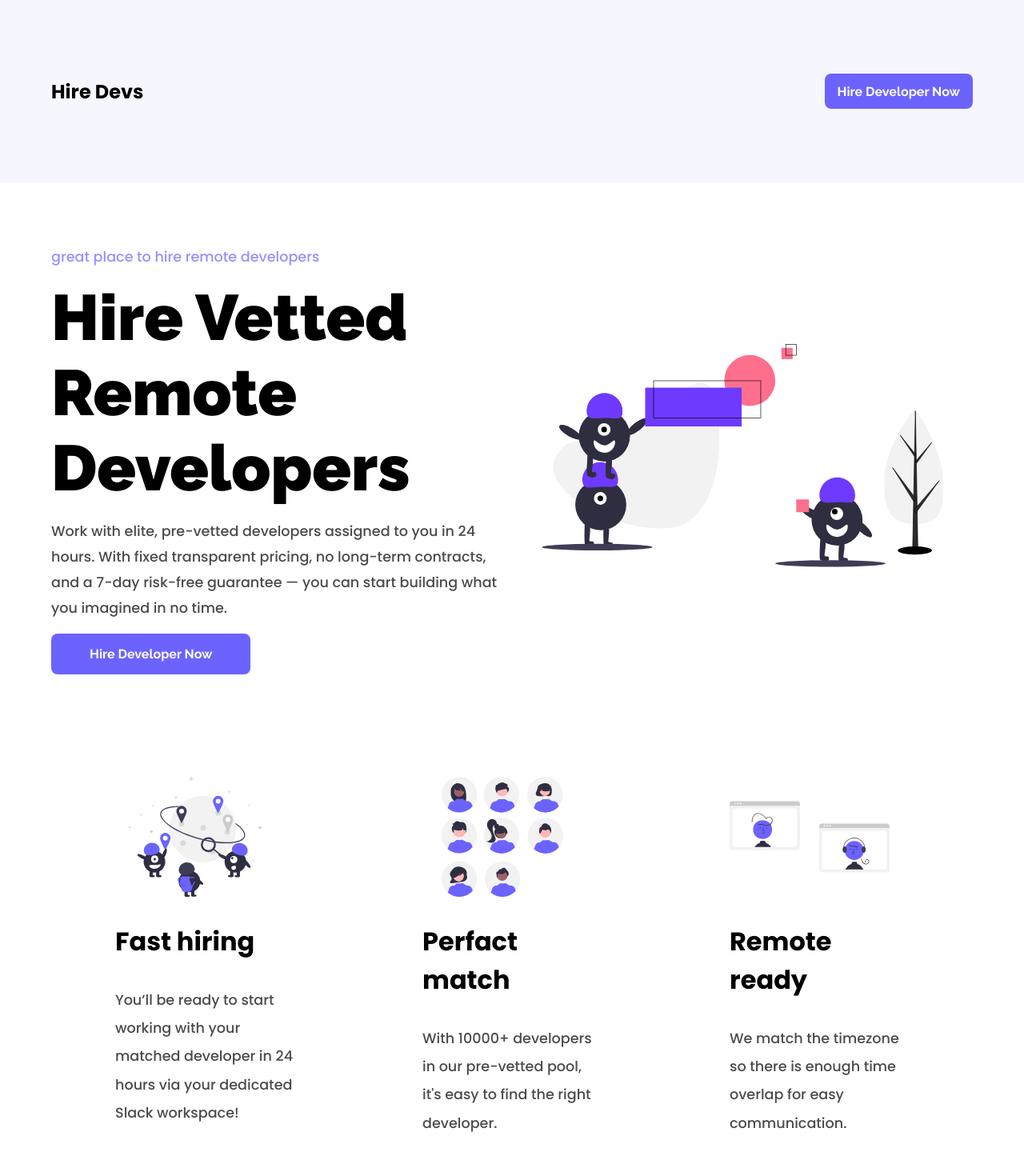
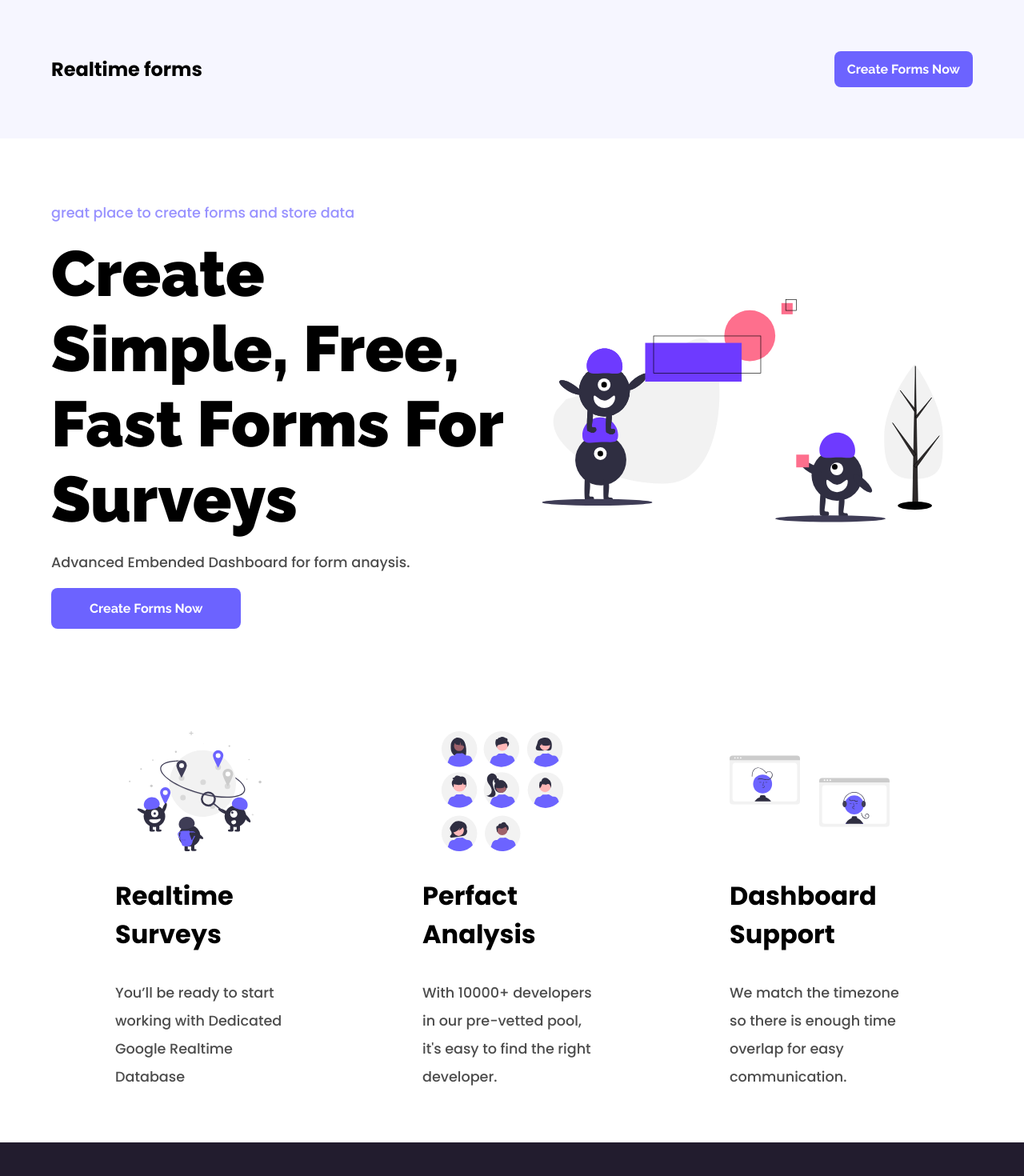
Before and after one commit to deepakvishwakarma-hh/live-forms, a Next.js app: page / in a window 1280 px wide. Shown: the top 1470 px of the page at 80% size. Built offline with nearby package versions, Linux system fonts and the light colour scheme.

Commit message:
main page content  change

```diff
--- a/components/elements/features/index.tsx
+++ b/components/elements/features/index.tsx
@@ -6,12 +6,12 @@ const Features = () => {
     return (
         <div className={style.wrapper}>
 
-            <Block topic="Fast hiring" paragraph="You’ll be ready to start working with your matched developer in 24 hours via your dedicated Slack workspace!" url="/fast-hiring.svg" />
-            <Block topic="Perfact match" paragraph="With 10000+ developers in our pre-vetted pool, it's easy to find the right developer." url="/perfact-match.svg" />
-            <Block topic="Remote ready " paragraph="We match the timezone so there is enough time overlap for easy communication." url="/remote-ready.svg" />
+            <Block topic="Realtime Surveys" paragraph="You’ll be ready to start working with Dedicated Google Realtime Database " url="/fast-hiring.svg" />
+            <Block topic="Perfact Analysis" paragraph="With 10000+ developers in our pre-vetted pool, it's easy to find the right developer." url="/perfact-match.svg" />
+            <Block topic="Dashboard Support " paragraph="We match the timezone so there is enough time overlap for easy communication." url="/remote-ready.svg" />
 
         </div>
     )
 }
 
-export default Features;
+export default Features
--- a/components/elements/footer/inder.tsx
+++ b/components/elements/footer/inder.tsx
@@ -5,8 +5,8 @@ const Footer = () => {
     return <div className={style.wrapper}>
         <Logo />
         <div>
-            <CusLink href="hii" label="Signup"></CusLink>
-            <CusLink href="hii" label="Login"></CusLink>
+            <CusLink href="/signup" label="Signup"></CusLink>
+            <CusLink href="/login" label="Login"></CusLink>
             <CusLink href="hii" label="Services"></CusLink>
             <CusLink href="hii" label="Report Issue"></CusLink>
         </div>
--- a/components/elements/form-generator/aside/aside.module.scss
+++ b/components/elements/form-generator/aside/aside.module.scss
@@ -14,6 +14,11 @@
     &::-webkit-scrollbar-thumb {
         border-radius: 1rem;
         background-color: rgba(0, 0, 0, 0.123);
+    }
+
+    .note {
+        font-size: .7rem;
+        color: rgba(6, 1, 0, 0.786);
     }
 
     .aside__button__wrapper {
--- a/components/elements/form-generator/aside/index.tsx
+++ b/components/elements/form-generator/aside/index.tsx
@@ -23,7 +23,6 @@ const Aside = () => {
 
     return (
         <div className={style.aside}>
-
             <Header />
 
             <Inspector />
--- a/components/elements/header/style.module.scss
+++ b/components/elements/header/style.module.scss
@@ -10,7 +10,7 @@
     display: flex;
     justify-content: space-between;
     align-items: center;
-    height: 100px;
+    height: fit-content;
     background: $smoke;
 
     .btn-grp {
--- a/components/elements/intro/index.tsx
+++ b/components/elements/intro/index.tsx
@@ -6,11 +6,10 @@ const Intro = () => {
     return (
         <div className={style.wrapper}>
             <div className={style.content}>
-                <p>great place to hire remote developers</p>
-                <h1>Hire vetted remote developers</h1>
-                <h5>Work with elite, pre-vetted developers assigned to you in 24 hours. With fixed transparent pricing, no long-term contracts, and a 7-day risk-free guarantee — you can start building what you imagined in no time.</h5>
+                <p>great place to create forms and store data</p>
+                <h1>Create Simple, Free, Fast Forms for Surveys</h1>
+                <h5>Advanced Embended Dashboard for form anaysis.</h5>
                 <HireDeveloperButton />
-
             </div>
             <div className={style.content}>
 
--- a/components/micros/HireDeveloperButton.tsx
+++ b/components/micros/HireDeveloperButton.tsx
@@ -7,7 +7,7 @@ const HireDeveloperButton = () => {
         alert('hire')
     }
 
-    return <button onClick={onClick} className={micro.hiredeveloperbutton}>Hire Developer Now</button>
+    return <button onClick={onClick} className={micro.hiredeveloperbutton}>Create Forms Now</button>
 }
 
 export default HireDeveloperButton
--- a/components/micros/Logo.tsx
+++ b/components/micros/Logo.tsx
@@ -1,6 +1,6 @@
 const Logo = () => {
     return (
-        <h2>Hire Devs</h2>
+        <h2>Realtime forms</h2>
     )
 }
 export default Logo
```
